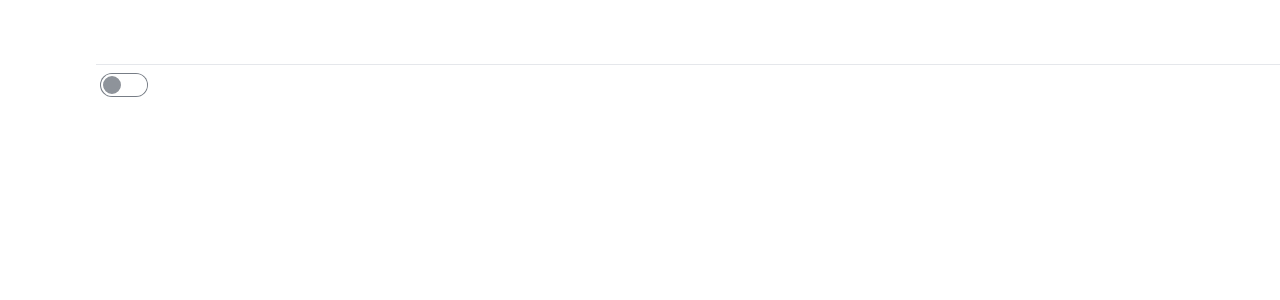
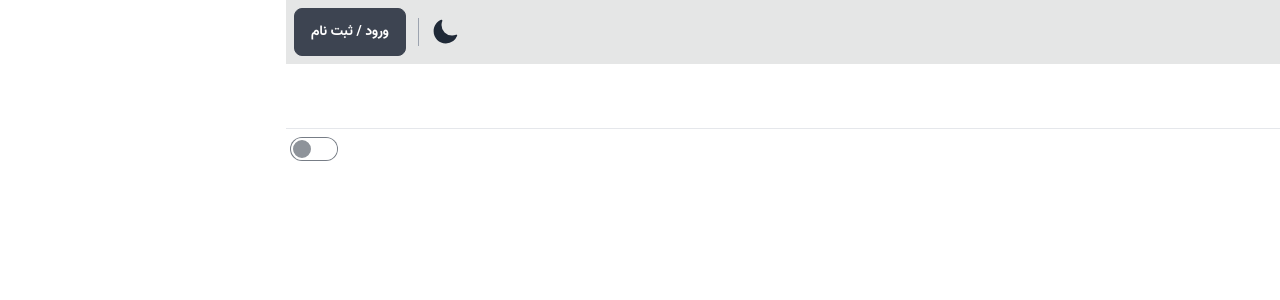
Before and after one commit to mohamad-nikzad/divar-clone, a React (Vite) app: page / in a window 1280 px wide. Shown: the top 300 px of the page. Built offline with nearby package versions, Linux system fonts and the light colour scheme.

Commit message:
update: add Navbar component

```diff
--- a/db.json
+++ b/db.json
@@ -31,6 +31,12 @@
       "password": "$2a$10$x1N9b8jAaJk2lJeLJNDKSOFEioRcd/3WaSkxp8Oq8VphNh84wV2QK",
       "name": "nikzad",
       "id": 6
+    },
+    {
+      "email": "1@gmail.com",
+      "password": "$2a$10$uqMsxfldpsQEj2f4bqztc.ru4rOE3Da4DMwDllaho8jwx.lSzYvWu",
+      "name": "Dante",
+      "id": 7
     }
   ],
   "posts": []
--- a/src/assets/styles/global.css
+++ b/src/assets/styles/global.css
@@ -94,4 +94,8 @@
   .btn.loading::before {
     @apply mr-0 !ml-2;
   }
+
+  .dropdown-end .dropdown-content {
+    @apply right-[-120px] md:right-0;
+  }
 }
--- a/src/components/index.ts
+++ b/src/components/index.ts
@@ -1 +1,2 @@
 export { default as TextInput } from "./input/TextInput";
+export { default as ThemeSwaper } from "./input/ThemeSwaper";
--- /dev/null
+++ b/src/components/input/ThemeSwaper.tsx
@@ -0,0 +1,26 @@
+import { themeAtom } from "@/atoms";
+import { MoonIcon, SunIcon } from "@heroicons/react/24/solid";
+import clsx from "clsx";
+import { useAtom } from "jotai";
+import { FC } from "react";
+
+interface Props {
+  className?: string;
+}
+
+const ThemeSwaper: FC<Props> = ({ className }) => {
+  const [theme, toggleTheme] = useAtom(themeAtom);
+  return (
+    <label className={clsx("swap swap-rotate", className)}>
+      <input
+        type="checkbox"
+        checked={theme === "dark"}
+        onChange={toggleTheme}
+      />
+      <SunIcon className="md:w-7 md:h-7 w-6 h-6 swap-on fill-yellow-500" />
+      <MoonIcon className="md:w-7 md:h-7 w-6 h-6 swap-off" />
+    </label>
+  );
+};
+
+export default ThemeSwaper;
--- /dev/null
+++ b/src/container/index.ts
@@ -0,0 +1,2 @@
+export { default as Navbar } from "./navbar/Navbar";
+export { default as NavbarMenu } from "./navbar/NavMenu";
--- /dev/null
+++ b/src/container/navbar/NavMenu.tsx
@@ -0,0 +1,64 @@
+import { userAtom } from "@/atoms";
+import {
+  ArrowLeftOnRectangleIcon,
+  ChevronDownIcon,
+  UserCircleIcon,
+} from "@heroicons/react/24/outline";
+import { Bars3Icon } from "@heroicons/react/24/solid";
+import { useAtom } from "jotai";
+import { memo } from "react";
+
+const NavMenu = () => {
+  const [user, setUser] = useAtom(userAtom);
+  const handleLogout = () => {
+    setUser(null);
+  };
+
+  if (!user) return null;
+  return (
+    <div className="dropdown dropdown-end">
+      <label
+        tabIndex={0}
+        className="btn btn-ghost hidden md:inline-flex rounded-btn !pl-1"
+      >
+        <p className="ml-2 text-xs">
+          خوش آمدید
+          <span className="font-bold normal-case !text-lg mr-2">
+            {user.name}
+          </span>
+        </p>
+        <ChevronDownIcon className="w-5 h-5" />
+      </label>
+      <label tabIndex={0} className="btn btn-ghost btn-circle md:hidden">
+        <Bars3Icon className="w-6 h-6" />
+      </label>
+      <ul
+        tabIndex={0}
+        className="menu dropdown-content p-2 shadow bg-base-200 rounded-box w-[160px]"
+      >
+        <li>
+          <button
+            className="justify-between btn btn-ghost"
+            onClick={handleLogout}
+          >
+            <span className="hidden md:inline-flex"> پروفایل</span>
+            <span className="md:hidden truncate">{user.name}</span>
+            <UserCircleIcon className="h-6 w-6" />
+          </button>
+        </li>
+        <div className="divider my-0" />
+        <li>
+          <button
+            className="justify-between btn btn-ghost text-rose-500"
+            onClick={handleLogout}
+          >
+            خروج
+            <ArrowLeftOnRectangleIcon className="h-6 w-6" />
+          </button>
+        </li>
+      </ul>
+    </div>
+  );
+};
+
+export default memo(NavMenu);
--- /dev/null
+++ b/src/container/navbar/Navbar.tsx
@@ -0,0 +1,32 @@
+import { userAtom } from "@/atoms";
+import { ThemeSwaper } from "@/components";
+import { useAtom } from "jotai";
+import { Link } from "react-router-dom";
+import { NavbarMenu } from "..";
+
+const Navbar = () => {
+  const [user] = useAtom(userAtom);
+
+  return (
+    <div className="navbar bg-base-300">
+      <div className="container mx-auto">
+        <div className="flex-1">
+          <a className="text-rose-600 text-2xl font-bold">دیــــــــــــوار</a>
+        </div>
+        <div className="flex items-center gap-1">
+          <ThemeSwaper className="ml-2" />
+          <div className="w-px h-7 bg-gray-400" />
+          {user ? (
+            <NavbarMenu />
+          ) : (
+            <Link to="/auth/login" className="btn compact mr-2">
+              ورود / ثبت نام
+            </Link>
+          )}
+        </div>
+      </div>
+    </div>
+  );
+};
+
+export default Navbar;
--- a/src/routes/Home.tsx
+++ b/src/routes/Home.tsx
@@ -1,4 +1,5 @@
 import { themeAtom, userAtom } from "@/atoms";
+import { Navbar } from "@/container";
 import { useAtom } from "jotai";
 import { Link } from "react-router-dom";
 
@@ -10,7 +11,9 @@ const Home = () => {
   };
 
   return (
-    <div>
+    <div className="flex flex-col w-full">
+      <Navbar />
+      <div className="container mx-auto">
         <h1 className="text-red-500 text-4xl">Home</h1>
         <Link to="/auth/login">Login</Link>
         <Link to="/auth/register">register</Link>
@@ -32,6 +35,7 @@ const Home = () => {
           </label>
         </div>
       </div>
+    </div>
   );
 };
 
```
Lines whose indentation alone changed are shown as unchanged.
